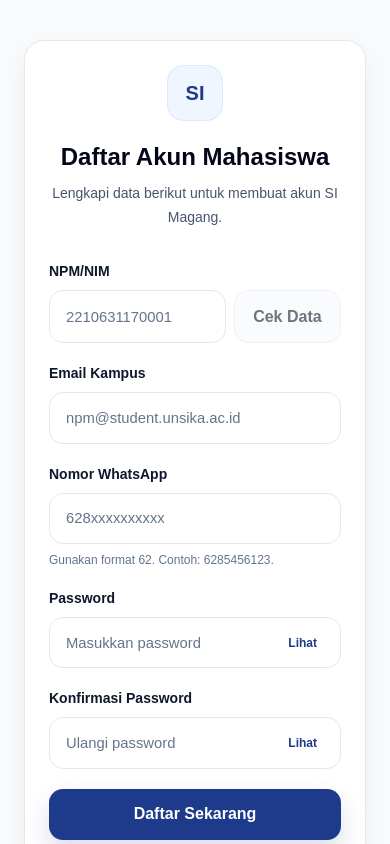
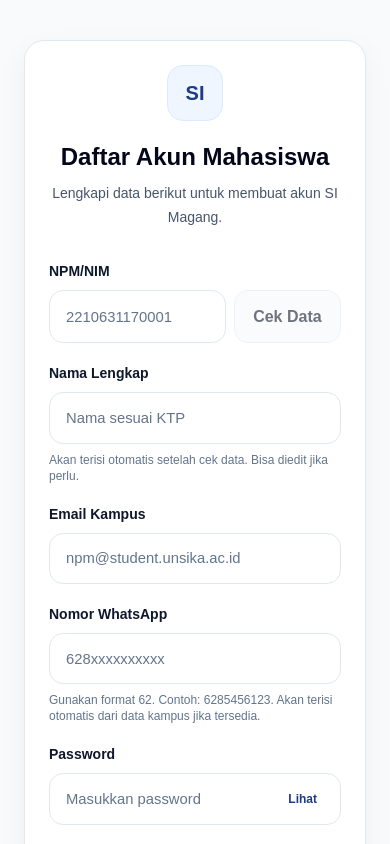
Before and after one commit to Annisyadwi00/webmagangskripsi-njs, a Next.js app: page /register in a window 390 px wide. Shown: the top 844 px of the page. Built offline with nearby package versions, Linux system fonts and the light colour scheme; no server answers.

Commit message:
feat: add name field and phone number formatting to registration process

```diff
--- a/src/app/(auth)/register/page.tsx
+++ b/src/app/(auth)/register/page.tsx
@@ -16,7 +16,21 @@ type RegisterFormData = {
   password: string;
   confirmPassword: string;
   nim_nidn: string;
+  name: string;
 };
+
+// Helper: konversi nomor HP ke format 62
+function formatPhoneNumber(rawPhone: string): string {
+  let cleaned = rawPhone.replace(/[^0-9+]/g, '');
+  if (cleaned.startsWith('0')) {
+    return '62' + cleaned.substring(1);
+  } else if (cleaned.startsWith('+62')) {
+    return cleaned.substring(1);
+  } else if (cleaned.startsWith('62')) {
+    return cleaned;
+  }
+  return cleaned;
+}
 
 export default function RegisterPage() {
   const router = useRouter();
@@ -27,6 +41,7 @@ export default function RegisterPage() {
     password: '',
     confirmPassword: '',
     nim_nidn: '',
+    name: '',
   });
 
   const [showPassword, setShowPassword] = useState(false);
@@ -60,6 +75,7 @@ export default function RegisterPage() {
       setMahasiswa(null);
       setCheckedNpm('');
       setSuccessMsg('');
+      setFormData((prev) => ({ ...prev, name: '' }));
     }
   };
 
@@ -93,10 +109,17 @@ export default function RegisterPage() {
       setCheckedNpm(formData.nim_nidn);
       setSuccessMsg('Data mahasiswa berhasil ditemukan.');
 
+      // Format nomor WhatsApp jika ada
+      let formattedPhone = '';
+      if (data.no_hp) {
+        formattedPhone = formatPhoneNumber(data.no_hp);
+      }
+
       setFormData((prev) => ({
         ...prev,
         email: data.email || prev.email,
-        phone: data.no_hp ? data.no_hp.replace(/[^0-9]/g, '') : prev.phone,
+        phone: formattedPhone || prev.phone,
+        name: data.nama || prev.name,
       }));
 
       return data;
@@ -128,6 +151,11 @@ export default function RegisterPage() {
 
     if (!/^[0-9]+$/.test(formData.nim_nidn)) {
       setErrorMsg('NPM/NIM hanya boleh berisi angka.');
+      return;
+    }
+
+    if (!formData.name.trim()) {
+      setErrorMsg('Nama lengkap wajib diisi.');
       return;
     }
 
@@ -190,6 +218,7 @@ export default function RegisterPage() {
           email: formData.email.trim().toLowerCase(),
           phone: formData.phone,
           password: formData.password,
+          name: formData.name,
         },
       });
 
@@ -239,6 +268,7 @@ export default function RegisterPage() {
                   <li>NPM/NIM wajib sesuai data akademik kampus.</li>
                   <li>Email wajib menggunakan domain UNSIKA.</li>
                   <li>Nomor WhatsApp menggunakan format 62.</li>
+                  <li>Nama lengkap akan diisi otomatis dari data kampus.</li>
                   <li>
                     Password minimal 8 karakter, memiliki huruf kapital dan
                     angka.
@@ -295,6 +325,25 @@ export default function RegisterPage() {
                       {isCheckingMahasiswa ? 'Cek...' : 'Cek Data'}
                     </button>
                   </div>
+                </div>
+
+                <div>
+                  <label htmlFor="name" className="app-label">
+                    Nama Lengkap
+                  </label>
+                  <input
+                    id="name"
+                    type="text"
+                    required
+                    value={formData.name}
+                    onChange={handleChange}
+                    className="app-input"
+                    placeholder="Nama sesuai KTP"
+                  />
+                  <p className="mt-2 text-xs text-slate-500 dark:text-slate-400">
+                    Akan terisi otomatis setelah cek data. Bisa diedit jika
+                    perlu.
+                  </p>
                 </div>
 
                 <div>
@@ -379,7 +428,8 @@ export default function RegisterPage() {
                   placeholder="628xxxxxxxxxx"
                 />
                 <p className="mt-2 text-xs text-slate-500 dark:text-slate-400">
-                  Gunakan format 62. Contoh: 6285456123.
+                  Gunakan format 62. Contoh: 6285456123. Akan terisi otomatis
+                  dari data kampus jika tersedia.
                 </p>
               </div>
 
--- a/src/app/admin/dashboard/page.tsx
+++ b/src/app/admin/dashboard/page.tsx
@@ -104,7 +104,7 @@ setLowongan(lowonganData || []);
       <main className="min-h-screen py-8">
         <div className="app-container">
           <div className="app-card p-8">
-            <div className="h-4 w-40 animate-pulse rounded-full bg-slate-200 dark:bg-slate-800" />
+            <div className="h-4 w-40 anitreee-pulse rounded-full bg-slate-200 dark:bg-slate-800" />
             <div className="mt-4 h-8 w-80 animate-pulse rounded-full bg-slate-200 dark:bg-slate-800" />
 
             <div className="mt-8 grid grid-cols-1 gap-5 md:grid-cols-4">
--- a/src/app/api/auth/register/check-npm/route.ts
+++ b/src/app/api/auth/register/check-npm/route.ts
@@ -90,8 +90,8 @@ export async function GET(request: Request) {
       );
     }
 
-    const apiUrl = process.env.KAMPUS_MAHASISWA_API_URL;
-    const apiToken = process.env.KAMPUS_API_TOKEN;
+    const apiUrl = process.env.SISKA_MAHASISWA_API_URL;
+    const apiToken = process.env.SISKA_API_TOKEN;
 
     if (!apiUrl || !apiToken) {
       return NextResponse.json(
--- a/src/app/api/auth/register/route.ts
+++ b/src/app/api/auth/register/route.ts
@@ -97,8 +97,8 @@ function buildKampusUrl(apiUrl: string, npm: string) {
 }
 
 async function getMahasiswaKampusByNpm(npm: string) {
-  const apiUrl = process.env.KAMPUS_MAHASISWA_API_URL;
-  const apiToken = process.env.KAMPUS_API_TOKEN;
+  const apiUrl = process.env.SISKA_MAHASISWA_API_URL;
+  const apiToken = process.env.SISKA_API_TOKEN;
 
   if (!apiUrl || !apiToken) {
     throw new KampusApiError(
@@ -155,11 +155,16 @@ export async function POST(request: Request) {
     const password = trimString(body.password);
     const nim_nidn = trimString(body.nim_nidn);
     const phone = trimString(body.phone);
+    const name = trimString(body.name);
 
     if (!email || !password || !nim_nidn || !phone) {
       return badRequestResponse(
         'NPM/NIM, email kampus, nomor WhatsApp, dan password wajib diisi.'
       );
+    }
+
+    if (!name) {
+      return badRequestResponse('Nama lengkap wajib diisi.');
     }
 
     if (!/^[0-9]+$/.test(nim_nidn)) {
@@ -236,8 +241,10 @@ export async function POST(request: Request) {
 
     const hashedPassword = await bcrypt.hash(password, 10);
 
+    const finalName = mahasiswa.nama || name || `Mahasiswa ${nim_nidn}`;
+
     await User.create({
-      name: mahasiswa.nama || `Mahasiswa ${nim_nidn}`,
+      name: finalName,
       email,
       password: hashedPassword,
       role: 'Mahasiswa',
--- a/src/lib/firebase.ts
+++ /dev/null
@@ -1,19 +0,0 @@
-import { initializeApp, getApps, getApp } from "firebase/app";
-import { getStorage } from "firebase/storage";
-import { getFirestore } from "firebase/firestore"; // Kalau mau pakai databasenya juga
-
-const firebaseConfig = {
-  apiKey: process.env.NEXT_PUBLIC_FIREBASE_API_KEY,
-  authDomain: process.env.NEXT_PUBLIC_FIREBASE_AUTH_DOMAIN,
-  projectId: process.env.NEXT_PUBLIC_FIREBASE_PROJECT_ID,
-  storageBucket: process.env.NEXT_PUBLIC_FIREBASE_STORAGE_BUCKET,
-  messagingSenderId: process.env.NEXT_PUBLIC_FIREBASE_MESSAGING_SENDER_ID,
-  appId: process.env.NEXT_PUBLIC_FIREBASE_APP_ID,
-};
-
-// Mencegah Next.js menginisialisasi Firebase berulang kali saat halaman direfresh
-const app = !getApps().length ? initializeApp(firebaseConfig) : getApp();
-
-// Export fitur yang mau kamu pakai
-export const storage = getStorage(app);
-export const db = getFirestore(app);
```
